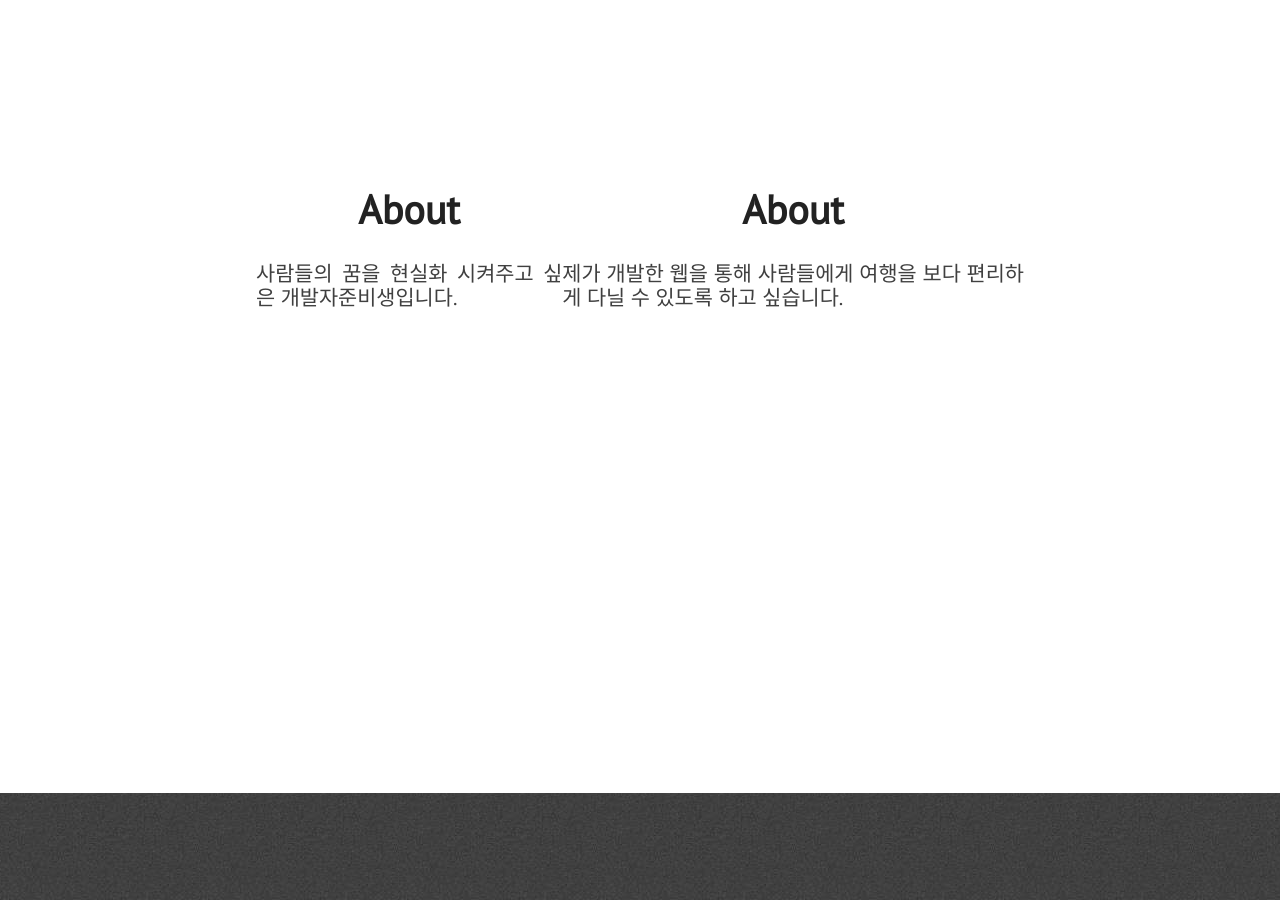
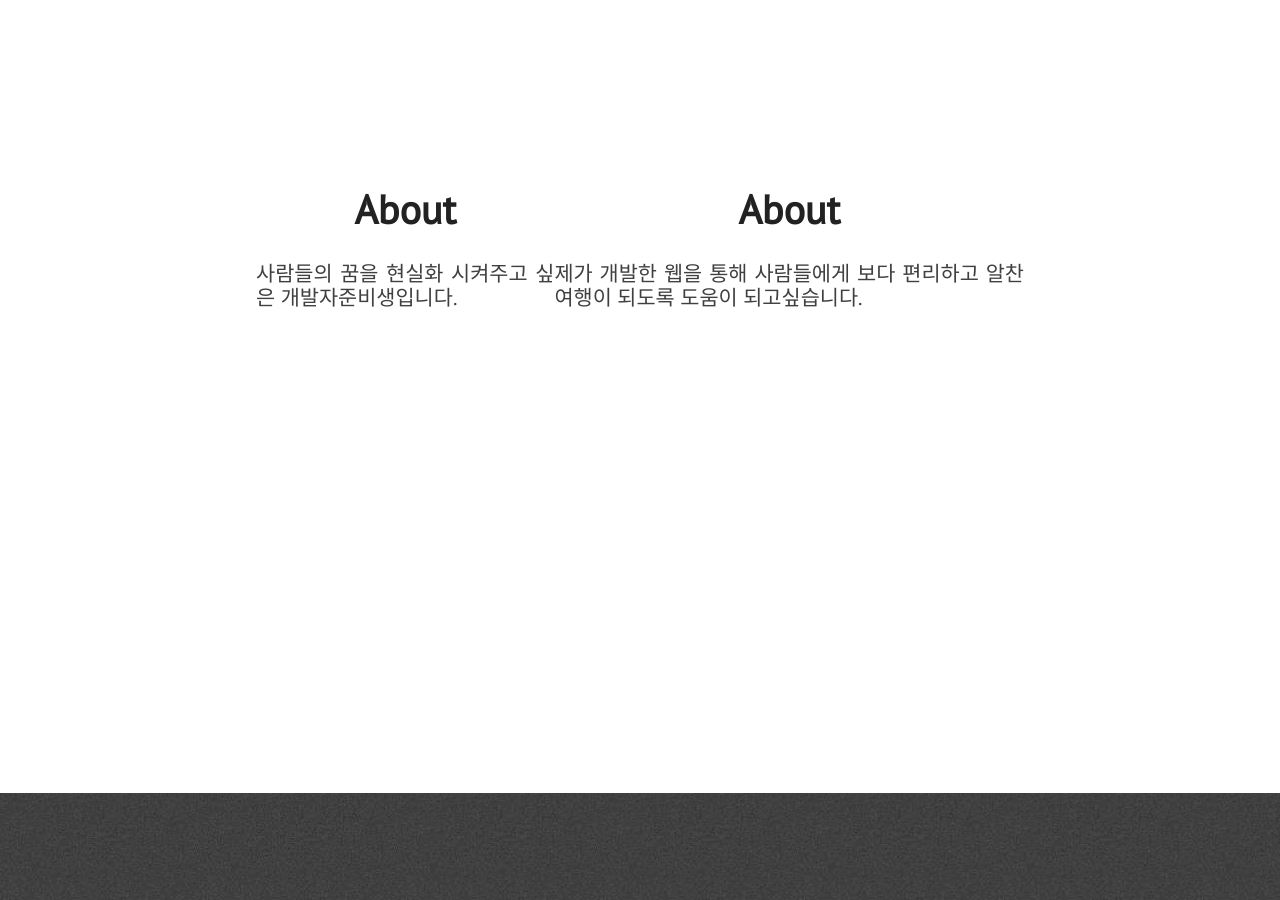
Before and after one commit to YoungGyu99/YoungGyu99.github.io, a Jekyll site: the page built from index.html, in a window 1280 px wide and 900 px high, scrolled down 1167 px. Built offline with Jekyll 4.4.1, drawn with Linux system fonts in a browser that asks for light colours; nearby versions of some CDN libraries.

Commit message:
Update about.html

```diff
--- a/_includes/about.html
+++ b/_includes/about.html
@@ -8,7 +8,7 @@
         <div id="about-text">
             <div class="section-heading">About</div>
             <p class="paragraph-text justify-text">
-             제가 개발한 웹을 통해 사람들에게 여행을 보다 편리하게 다닐 수 있도록 하고 싶습니다.
+             제가 개발한 웹을 통해 사람들에게 보다 편리하고 알찬 여행이 되도록 도움이 되고싶습니다.
         </div>
 
 
```
